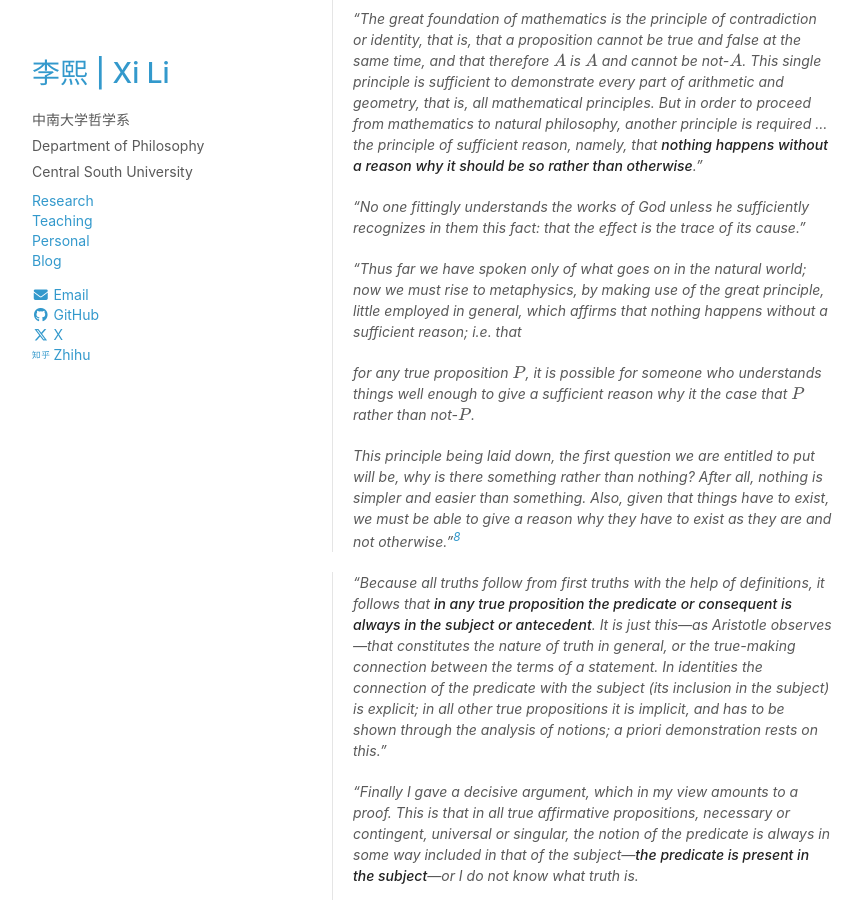
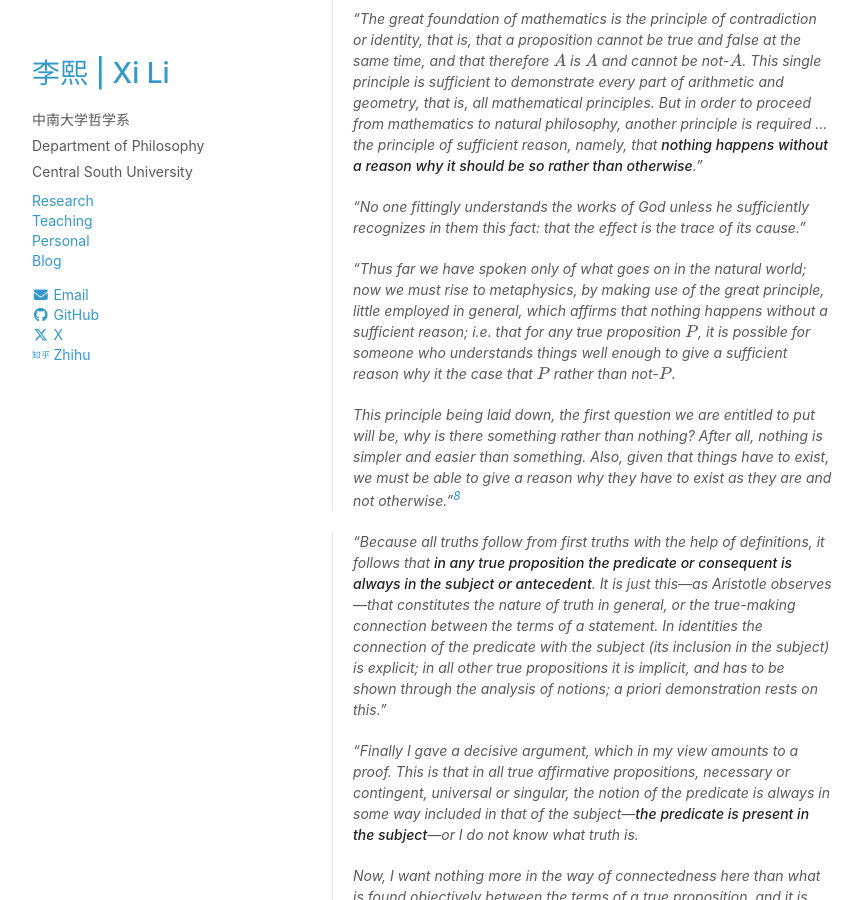
Before and after one commit to rickylixi/rickylixi.github.io, a Jekyll site: the page built from _posts/2025-10-08-leibniz-quotes.md, in a window 1280 px wide and 900 px high, scrolled down 7671 px. Shown: the whole window, without its empty margins (26-889 px from the left). Built offline with Jekyll 4.4.1, drawn with Linux system fonts in a browser that asks for light colours; comment, search, counter and statistics services are not loaded.

```diff
--- a/_posts/2025-10-08-leibniz-quotes.md
+++ b/_posts/2025-10-08-leibniz-quotes.md
@@ -390,14 +390,7 @@ easier.
 > recognizes in them this fact: that the effect is the trace of its
 > cause."
 >
-> "Thus far we have spoken only of what goes on in the natural world;
-> now we must rise to metaphysics, by making use of the great principle,
-> little employed in general, which affirms that nothing happens without
-> a sufficient reason; i.e. that
->
-> for any true proposition $P$, it is possible for someone who
-> understands things well enough to give a sufficient reason why it the
-> case that $P$ rather than not-$P$.
+> "Thus far we have spoken only of what goes on in the natural world; now we must rise to metaphysics, by making use of the great principle, little employed in general, which affirms that nothing happens without a sufficient reason; i.e. that for any true proposition $P$, it is possible for someone who understands things well enough to give a sufficient reason why it the case that $P$ rather than not-$P$.
 >
 > This principle being laid down, the first question we are entitled to
 > put will be, why is there something rather than nothing? After all,
```
